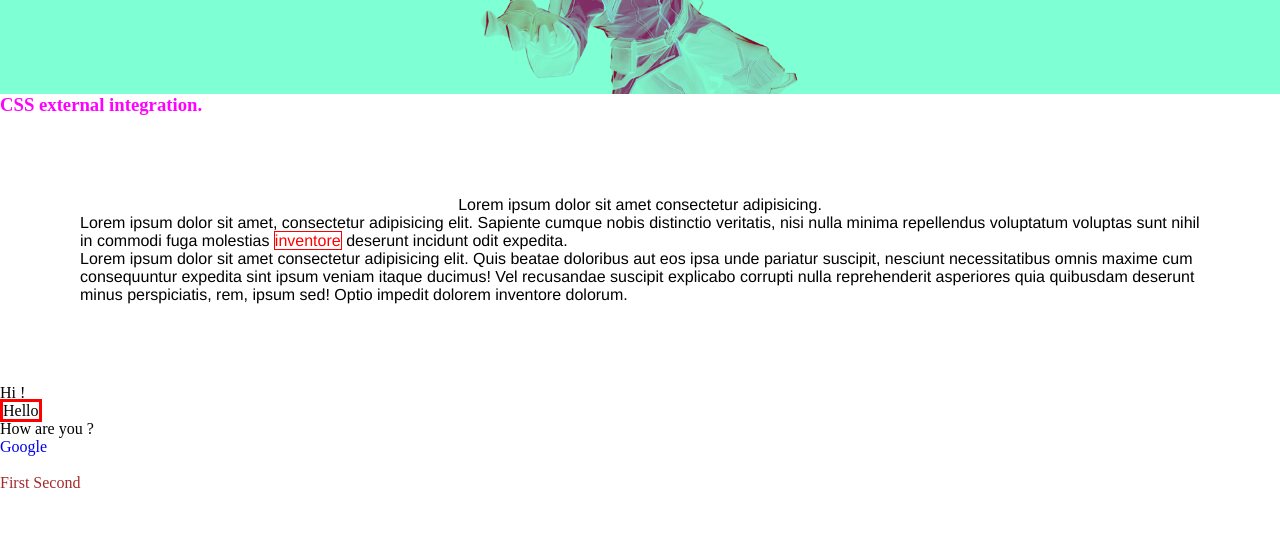
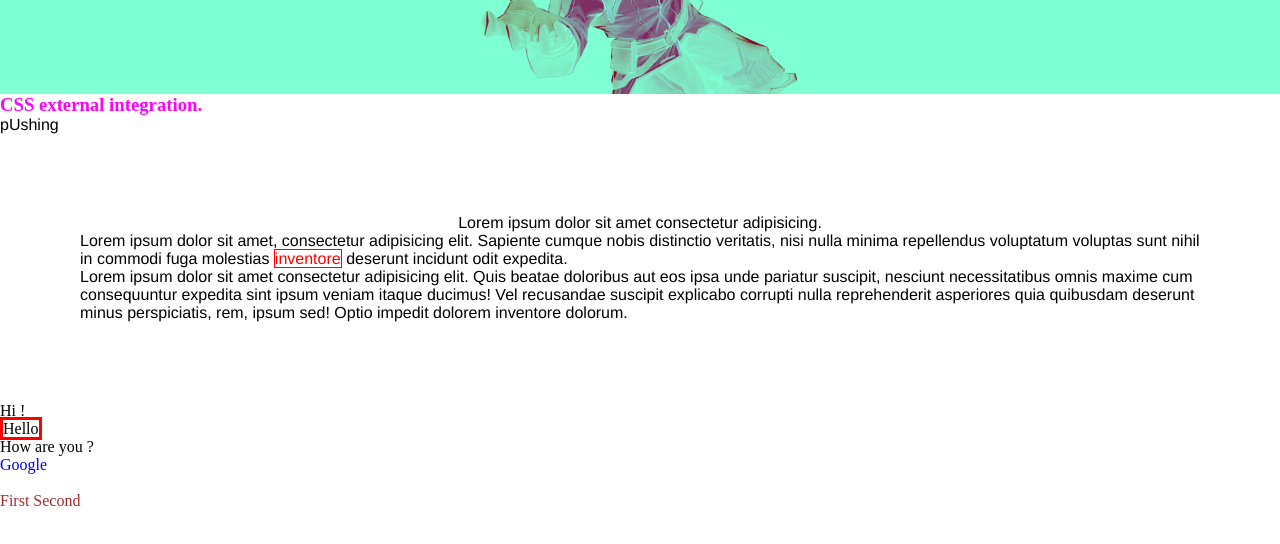
Before and after one commit to udoy-555/HTML-learning-repo, a plain HTML site: page index.html in a window 1280 px wide. Shown: the part 106-650 px from the top of the page. Drawn offline with Linux system fonts and the light colour scheme.

Commit message:
Next push

```diff
--- a/index.html
+++ b/index.html
@@ -14,6 +14,7 @@
     <h3>
         CSS external integration.
     </h3>
+    <p> pUshing</p>
     <Div class="lala">
         <p style="text-align: center;">Lorem ipsum dolor sit amet consectetur adipisicing.</p>
         <p>Lorem ipsum dolor sit amet, consectetur adipisicing elit. Sapiente cumque nobis distinctio veritatis, nisi nulla minima repellendus voluptatum voluptas sunt nihil in commodi fuga molestias <span style="color: red;">inventore</span> deserunt incidunt odit expedita.</p>
```
